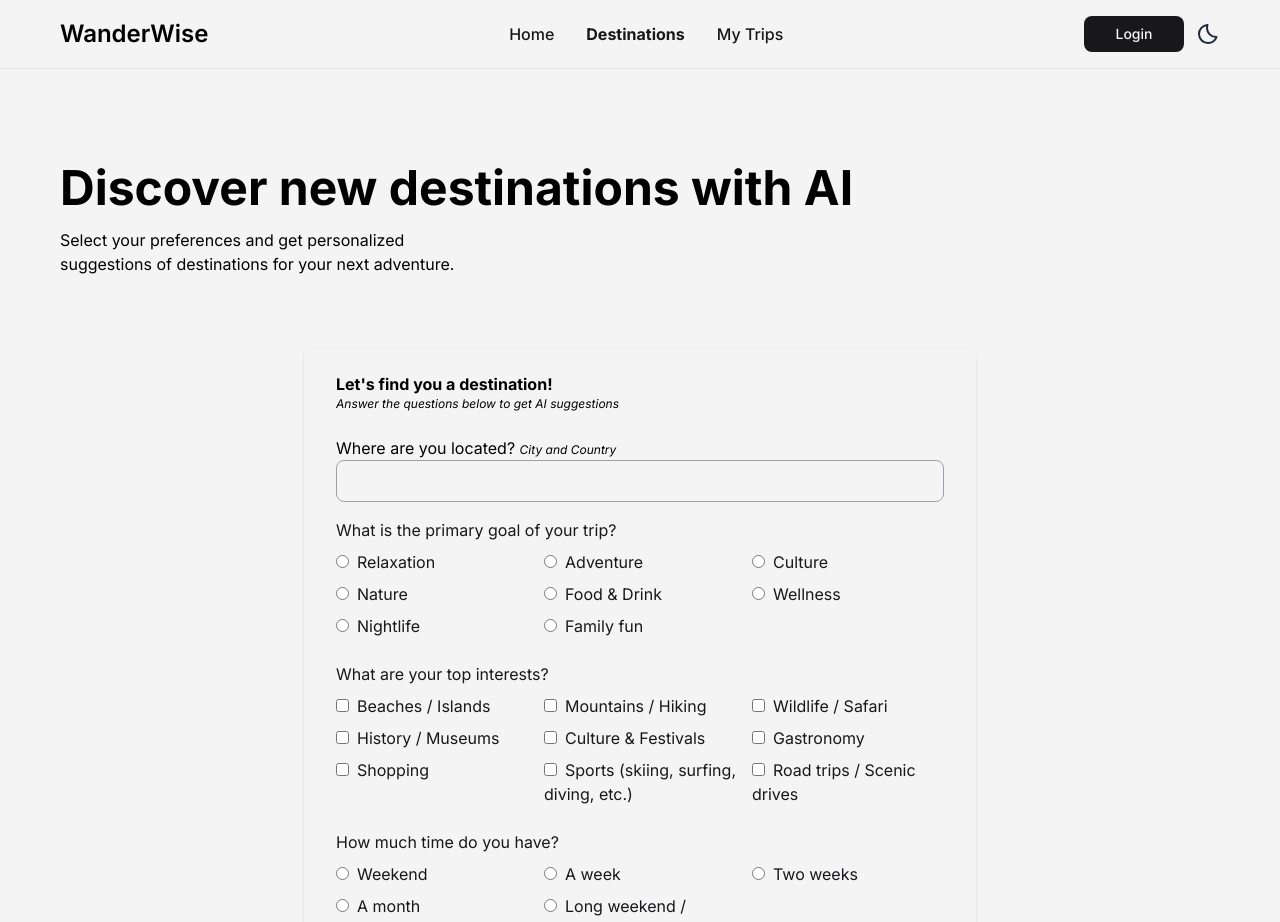
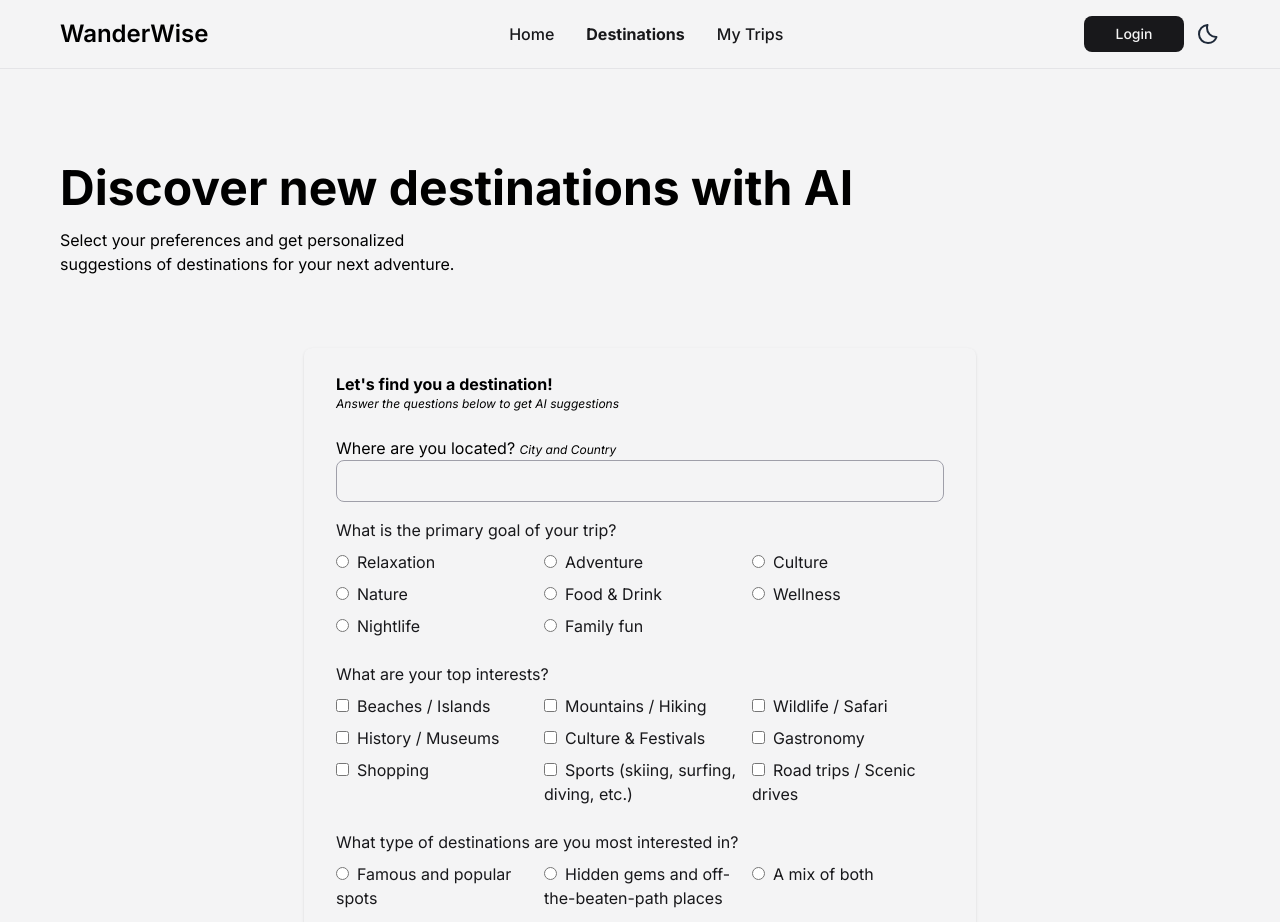
Before and after one commit to beatrizpreuss/trip-app-frontend, a React (Vite) app: page /find-destinations in a window 1280 px wide. Shown: the top 922 px of the page. Built offline with nearby package versions, Linux system fonts and the light colour scheme; no server answers.

Commit message:
feat: add question to FormAI & remove emoji from Google Maps url in DestinationIdeas

```diff
--- a/src/components/DestinationIdeas.jsx
+++ b/src/components/DestinationIdeas.jsx
@@ -37,7 +37,7 @@ export default function DestinationIdeas() {
             <div id="default-carousel" className="flex flex-col relative w-2/3 mx-auto" data-carousel="slide">
                 {/*<!-- Carousel wrapper -->*/}
                 <div className="relative flex justify-center h-auto overflow-hidden shadow shadow-lg rounded-lg md:min-h-130">
-                    {/*<!-- Item 1 -->*/}
+                    {/*<!-- Items -->*/}
                     {ideas.map((idea, index) => (
                         <div
                             key={index}
@@ -70,7 +70,9 @@ export default function DestinationIdeas() {
                                 <p className="dark:text-gray-300 text-center text-sm mb-4">{idea.other_tips}</p>
                                 {/* Map link */}
                                 <a
-                                    href={`https://www.google.com/maps/search/?api=1&query=${encodeURIComponent(idea.name)}`}
+                                    href={`https://www.google.com/maps/search/?api=1&query=${encodeURIComponent(
+                                        idea.name.replace(/\p{Emoji_Presentation}|\p{Extended_Pictographic}/gu, "").trim()
+                                      )}`} // this regEx removes the emoji from the URL
                                     target="_blank"
                                     rel="noopener noreferrer"
                                     className="text-blue-500 hover:underline text-sm mt-3 block text-center"
--- a/src/components/FormAI.jsx
+++ b/src/components/FormAI.jsx
@@ -11,6 +11,7 @@ export default function FormAI() {
         location: "",
         goal: "",
         interests: [],
+        type: "",
         length: "",
         transport: [],
         preferredPlaces: "",
@@ -193,6 +194,29 @@ export default function FormAI() {
                         </div>
 
                         <div className="my-4">
+                            <label className="form-label">What type of destinations are you most interested in?</label>
+                            <div className="flex flex-wrap -mx-2">
+                                <div className="px-2 w-1/3">
+                                    <label htmlFor="type-famous" className="form-label">
+                                        <input
+                                            type="radio" id="type-famous" name="type" value="famous" className="mr-2" />Famous and popular spots
+                                    </label>
+                                </div>
+                                <div className="px-2 w-1/3">
+                                    <label htmlFor="type-hidden" className="form-label">
+                                        <input type="radio" id="type-hidden" name="type" value="hidden" className="mr-2" />Hidden gems and off-the-beaten-path places
+                                    </label>
+                                </div>
+                                <div className="px-2 w-1/3">
+                                    <label htmlFor="type-mix" className="form-label">
+                                        <input type="radio" id="goal-type-mix" name="type" value="mix" className="mr-2" />A mix of both
+                                    </label>
+                                </div>
+
+                            </div>
+                        </div>
+
+                        <div className="my-4">
                             <label className="form-label">How much time do you have?</label>
                             <div className="flex flex-wrap -mx-2">
                                 <div className="px-2 w-1/3">
```
